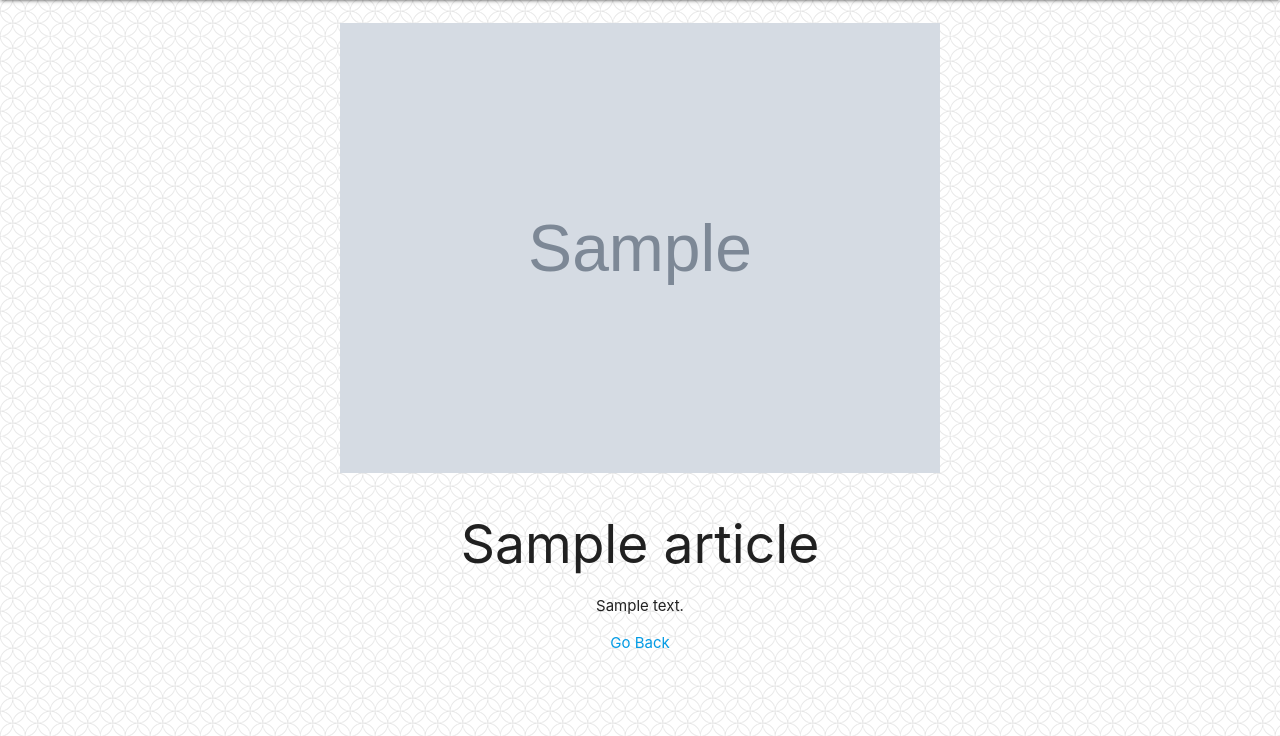
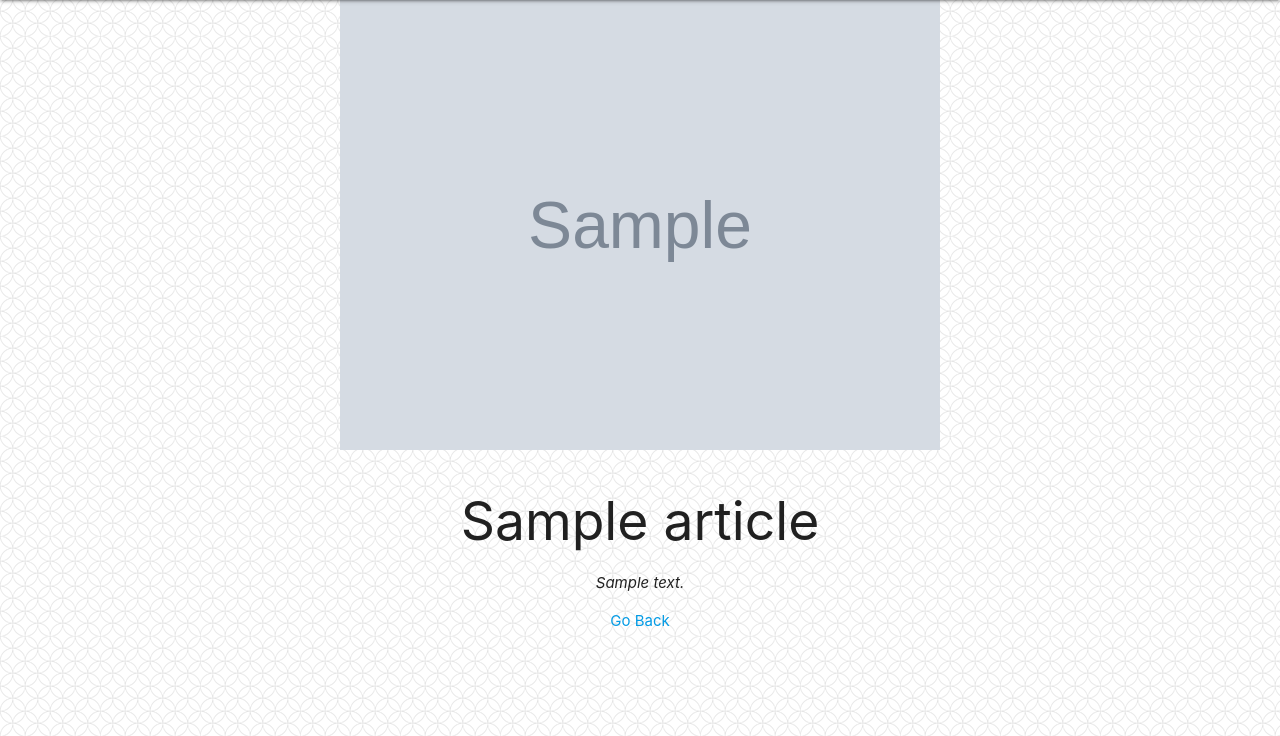
Before and after one commit to bednik/IT-Prosjektarbeid-I, a Django app: page /ScrummerTimes/article/1/ in a window 1280 px wide. Shown: the part 64-800 px from the top of the page. Run offline with Django 3.2, Linux system fonts and the light colour scheme; tables that the repository leaves empty hold one stand-in row (values such as "Sample post"); grey boxes marked "Sample" are stand-in pictures.

Commit message:
Fikset css

```diff
--- a/Scrumfeed/ScrummerTimes/static/ScrummerTimes/style.css
+++ b/Scrumfeed/ScrummerTimes/static/ScrummerTimes/style.css
@@ -1,3 +1,11 @@
 header{
     width:100%;
 }
+
+#EditLink:hover {
+    text-decoration: underline;
+}
+
+.articleText{
+    font-style: italic;
+}
--- a/Scrumfeed/ScrummerTimes/templates/ScrummerTimes/article.html
+++ b/Scrumfeed/ScrummerTimes/templates/ScrummerTimes/article.html
@@ -1,12 +1,16 @@
 
 {% extends 'ScrummerTimes/layout.html' %}
-
+{%load static%}
 
 {% block content %}
 
 <img src="{{article.header_image.url}}" width="600">
+
+
 <h2>{{article.title}}</h2>
-<p>
+
+
+<p class="articleText">
     {{article.text}}
 </p>
 
--- a/Scrumfeed/ScrummerTimes/templates/ScrummerTimes/createarticle.html
+++ b/Scrumfeed/ScrummerTimes/templates/ScrummerTimes/createarticle.html
@@ -1,6 +1,6 @@
 
 {% extends 'ScrummerTimes/layout.html' %}
-
+  {% load static %}
 {% block content %}
 <form action={% url 'createarticle' %}  method="post" enctype="multipart/form-data">
     {% csrf_token %}
@@ -22,6 +22,7 @@
     {{ form.text }}
 
 
+
     <!--Used to redirect to the previous site, more in view.py-->
     <input type="hidden" name="next" value="{{ request.GET.next }}">
     <input type="submit" value="Submit" />
--- a/Scrumfeed/ScrummerTimes/templates/ScrummerTimes/feed.html
+++ b/Scrumfeed/ScrummerTimes/templates/ScrummerTimes/feed.html
@@ -1,17 +1,17 @@
 
 
 {% extends 'ScrummerTimes/layout.html' %}
-
+{% load static %}
 {% block content %}
 
 
 <ul>
     {% for article in articles%}
     <li><a href="/ScrummerTimes/article/{{article.id}}"> {{article.title}}</a>
-
          <!-- Goes to the form that does the editing, also saves what the previous site was! -->
         <a href="{% url 'editarticle' article.id %}?next={{ request.path|urlencode }}"> | edit</a>
         <br>
+
         <!-- The image is not required in the article, therefore we must first check if this article has an image-->
         {% if article.header_image %}
         <img src="{{article.header_image.url}}" width="400">
--- a/Scrumfeed/ScrummerTimes/templates/ScrummerTimes/layout.html
+++ b/Scrumfeed/ScrummerTimes/templates/ScrummerTimes/layout.html
@@ -1,17 +1,18 @@
 <!DOCTYPE html>
 <html lang="en">
 <head>
+     {% load static %}
     <meta charset="UTF-8">
     <meta name="viewport" content="width=device-width, initial-scale=1.0">
     <meta http-equiv="X-UA-Compatible" content="ie=edge">
+     <link rel="stylesheet" href="{% static 'ScrummerTimes/style.css' %}">
     <link rel="stylesheet" href="https://cdnjs.cloudflare.com/ajax/libs/materialize/1.0.0-rc.2/css/materialize.min.css">
-    {% load static %}
-    <link rel="stylesheet" href="{% static 'ScrummerTimes/style.css' %}">
     <title>The Scrummer Times</title>
 </head>
-{% load static %}
+
 <body background="{% static 'ScrummerTimes/spiration-light.png' %}">
     <header style="position:relative">
+
         <!--<h1>The Scrummer Times</h1>-->
         <div class="navbar-fixed">
             <nav>
@@ -69,11 +70,11 @@
             </nav>
         </div>
     </header>
-    <br>
+
     <div class="container center-align">
+
         {% block content %}
         {% endblock %}
-        <br>
     </div>
 
 </body>
--- a/Scrumfeed/ScrummerTimes/templates/ScrummerTimes/myArticles.html
+++ b/Scrumfeed/ScrummerTimes/templates/ScrummerTimes/myArticles.html
@@ -1,15 +1,14 @@
 
 
 {% extends 'ScrummerTimes/layout.html' %}
-
+{%load static%}
 {% block content %}
-
 
 <ul>
     {% for article in articles%}
     <li><a href="/ScrummerTimes/article/{{article.id}}"> {{article.title}}</a>
        <!-- Goes to the form that does the editing, also saves what the previous site was! -->
-        <a href="{% url 'editarticle' article.id %}?next={{ request.path|urlencode }}"> | edit</a>
+        <a href="{% url 'editarticle' article.id %}?next={{ request.path|urlencode }}" id="EditLink"> | Edit</a>
         <br>
          <!-- The image is not required in the article, therefore we must first check if this article has an image-->
         {% if article.header_image %}
```
